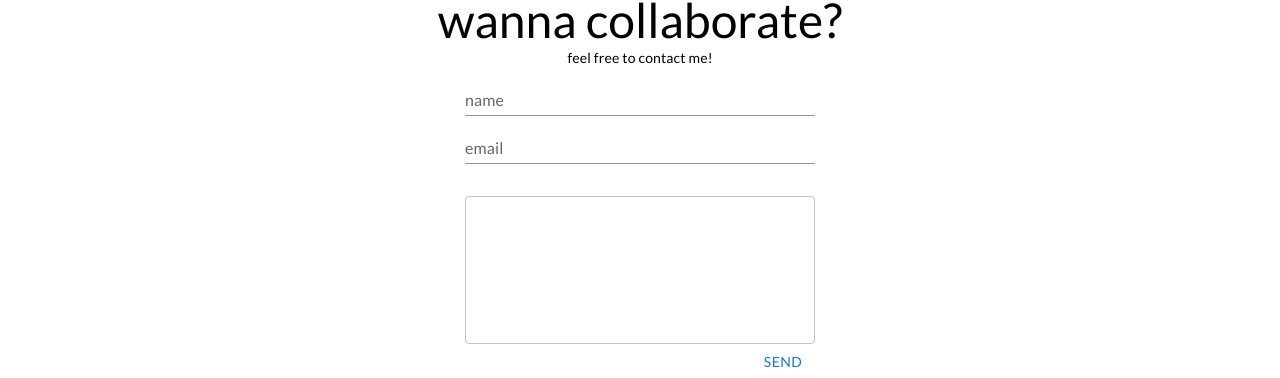
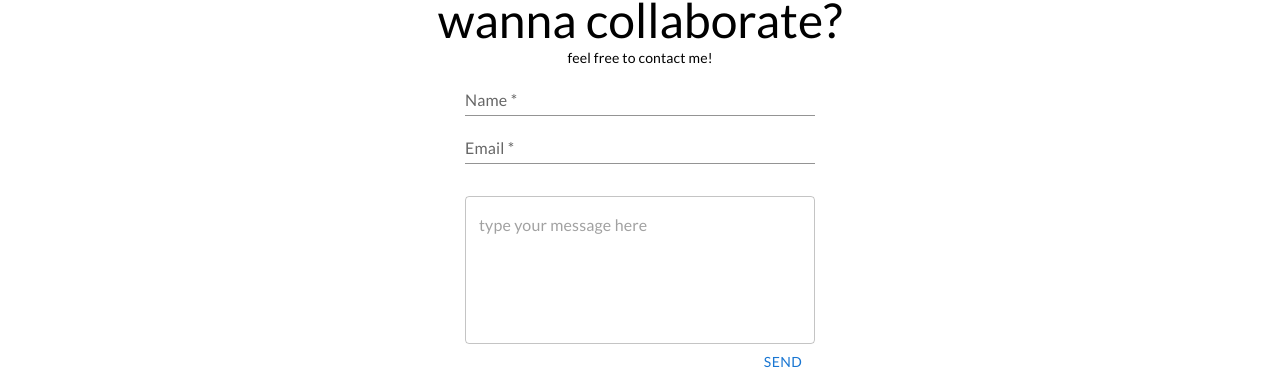
Before and after one commit to zodiakara/ao_folio, a React (Create React App) app: page / in a window 1280 px wide. Shown: the part 3064-3442 px from the top of the page. Built offline with nearby package versions, Linux system fonts and the light colour scheme.

Commit message:
form working

```diff
--- a/package.json
+++ b/package.json
@@ -5,6 +5,7 @@
   "dependencies": {
     "@emotion/react": "^11.11.0",
     "@emotion/styled": "^11.11.0",
+    "@formspree/react": "^2.4.1",
     "@mui/icons-material": "^5.11.16",
     "@mui/material": "^5.13.0",
     "@testing-library/jest-dom": "^5.16.5",
--- a/src/components/contact/ContactForm.jsx
+++ b/src/components/contact/ContactForm.jsx
@@ -1,59 +1,58 @@
 import { Box, Button, Stack, TextField } from "@mui/material";
-import { useState } from "react";
+import { useForm, ValidationError } from "@formspree/react";
 
 function ContactForm() {
-  const [name, setName] = useState("");
-  const [email, setEmail] = useState("");
-  const [text, setText] = useState("");
+  const [state, handleSubmit] = useForm(process.env.REACT_APP_FORM_KEY);
 
-  const handleSubmit = (e) => {
-    e.preventDefault();
-    const data = { name: name, email: email, text: text };
-    console.log(data);
-    clearTheForm();
-  };
-  const clearTheForm = () => {
-    setName("");
-    setEmail("");
-    setText("");
-  };
+  if (state.succeeded) {
+    return <p>Thank You for Your message!</p>;
+  }
+
   return (
     <>
-      <Box component="form" onSubmit={(e) => handleSubmit(e)}>
+      <form onSubmit={handleSubmit}>
         <Stack direction={"column"} sx={{ minWidth: "350px" }}>
           <TextField
-            id="form-name"
-            label="name"
-            value={name ? name : ""}
-            onChange={(e) => {
-              setName(e.target.value);
-            }}
+            id="name"
+            name="name"
+            label="Name"
+            fullWidth
+            required
             variant="standard"
           />
+          <ValidationError prefix="Name" field="name" errors={state.errors} />
           <TextField
-            id="form-email"
-            label="email"
-            value={email ? email : ""}
-            onChange={(e) => {
-              setEmail(e.target.value);
-            }}
+            id="email"
+            name="email"
+            label="Email"
+            type="email"
+            fullWidth
+            required
             variant="standard"
           />
+          <ValidationError prefix="Email" field="email" errors={state.errors} />
           <TextField
             sx={{ marginTop: "2rem" }}
-            id="form-text"
-            value={text ? text : ""}
-            onChange={(e) => {
-              setText(e.target.value);
-            }}
+            id="message"
+            name="message"
+            placeholder="type your message here"
             multiline
             rows={5}
+            fullWidth
+            required
+          />
+          <ValidationError
+            prefix="Message"
+            field="message"
+            errors={state.errors}
           />
         </Stack>
         <Box sx={{ display: "flex", justifyContent: "flex-end" }}>
-          <Button onClick={handleSubmit}>Send</Button>
+          <Button type="submit" disabled={state.submitting}>
+            Send
+          </Button>
         </Box>
-      </Box>
+      </form>
     </>
   );
 }
--- a/src/components/projects/ProjectsCard.jsx
+++ b/src/components/projects/ProjectsCard.jsx
@@ -8,6 +8,7 @@ const ProjectsCard = (props) => {
           border: "none",
           boxShadow: "none",
           margin: "1rem",
+          "&:hover": { cursor: "pointer" },
         }}
       >
         <CardMedia
```
Also changed, not shown: 2 other files (tests, documents, lock files or other folders).
